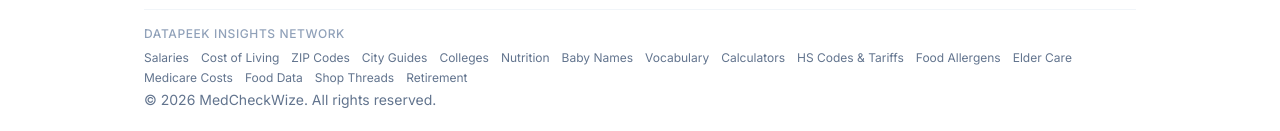
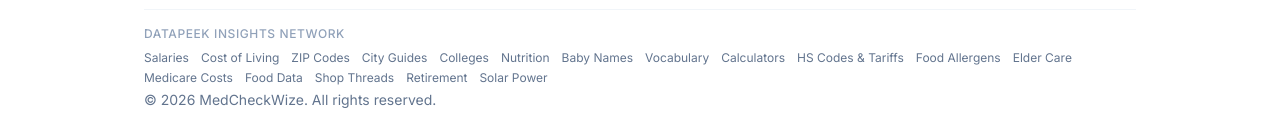
Before and after one commit to wlgns3511-crypto/medcheckwize, a Next.js app: page /about in a window 1280 px wide. Shown: the part 753-884 px from the top of the page. Built offline with nearby package versions, Linux system fonts and the light colour scheme; no server answers.

Commit message:
Add sunpowerpeek to DataPeek Insights Network footer

```diff
--- a/app/layout.tsx
+++ b/app/layout.tsx
@@ -77,6 +77,8 @@
                 <a href="https://foodpeek.com" className="hover:text-blue-600">Food Data</a>
                 <a href="https://shopthreads.com" className="hover:text-blue-600">Shop Threads</a>
                 <a href="https://goldenyearspeek.com" className="hover:text-blue-600">Retirement</a>
+
+                <a href="https://sunpowerpeek.com" className="hover:text-blue-600">Solar Power</a>
               </div>
             </div>
             <p className="mt-1">&copy; {new Date().getFullYear()} {SITE_NAME}. All rights reserved.</p>
```
Also changed, not shown: public/ads.txt (added), public/b8f4e2a1c3d5e6f7a9b0c1d2e3f4a5b6.txt (added).
